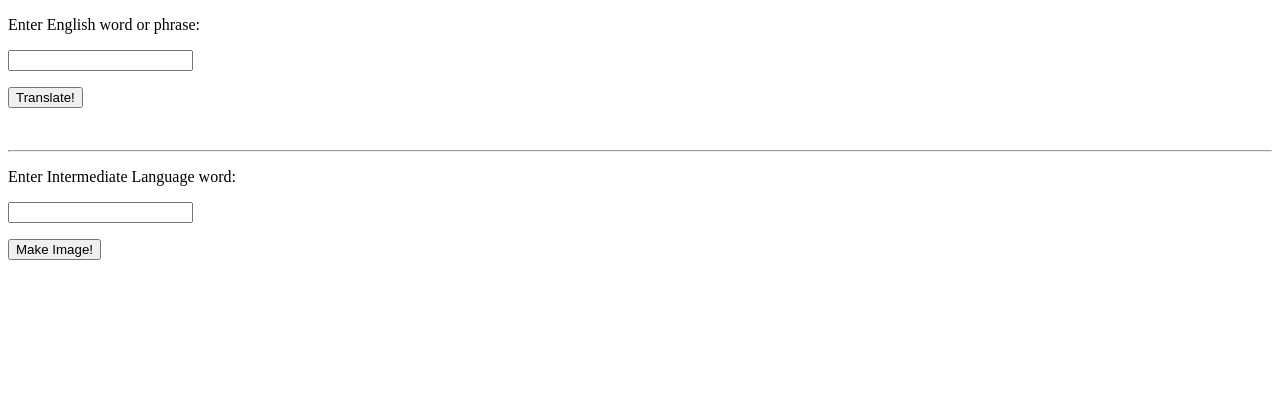
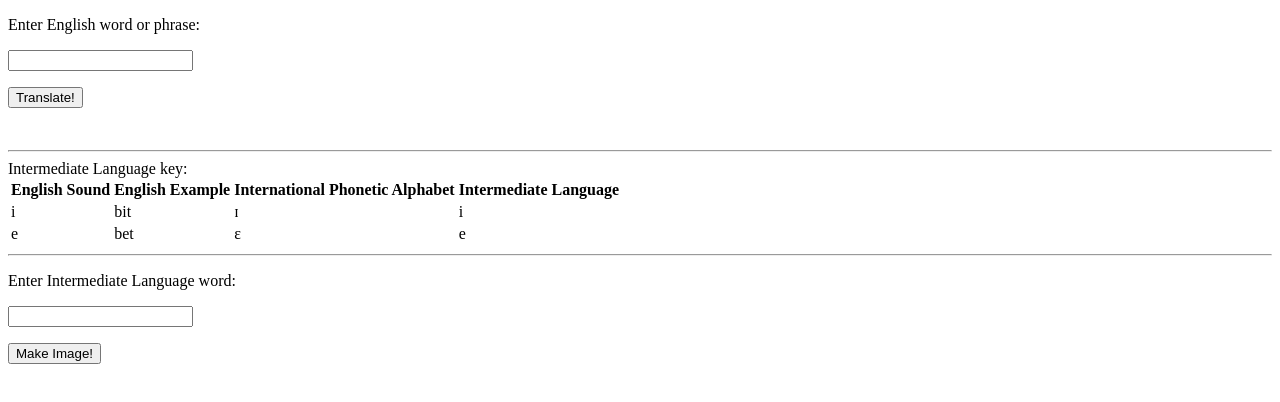
Before and after one commit to grettaelizabeth/duncan-language, a plain HTML site: page index.html in a window 1280 px wide. Drawn offline with Linux system fonts and the light colour scheme.

Commit message:
Update index.html

```diff
--- a/index.html
+++ b/index.html
@@ -20,6 +20,28 @@
       </div><br>
       <div id="output">
       </div>
+      <hr>
+      Intermediate Language key:
+      <table>
+        <tr>
+          <th>English Sound</th>
+          <th>English Example</th>
+          <th>International Phonetic Alphabet</th>
+          <th>Intermediate Language</th>
+        </tr>
+        <tr>
+          <td>i</td>
+          <td>bit</td>
+          <td>ɪ</td>
+          <td>i</td>
+        </tr>
+        <tr>
+          <td>e</td>
+          <td>bet</td>
+          <td>ɛ</td>
+          <td>e</td>
+        </tr>
+      </table>
       <hr>
       <div id="il-entry">
         <form id="ilform">
```
